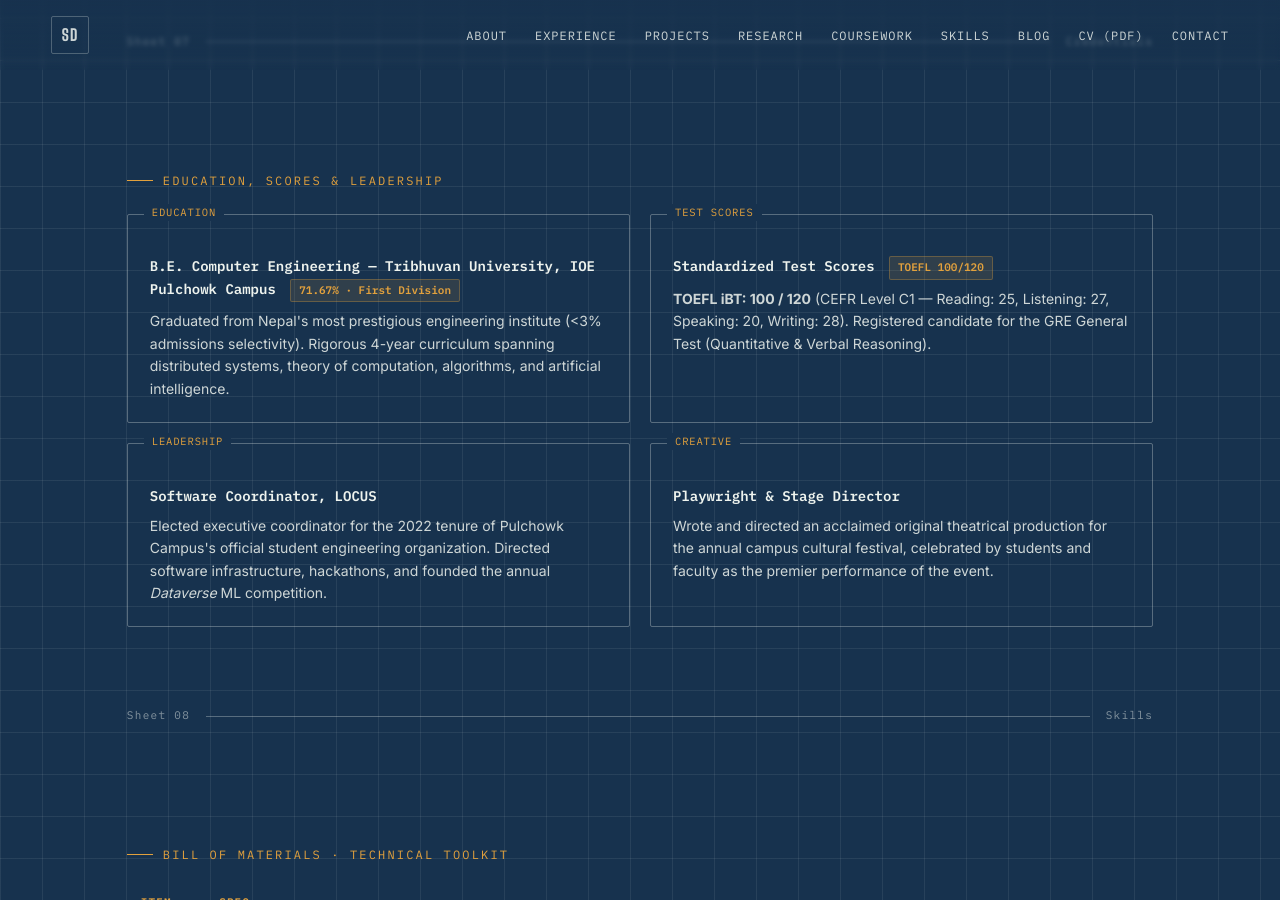
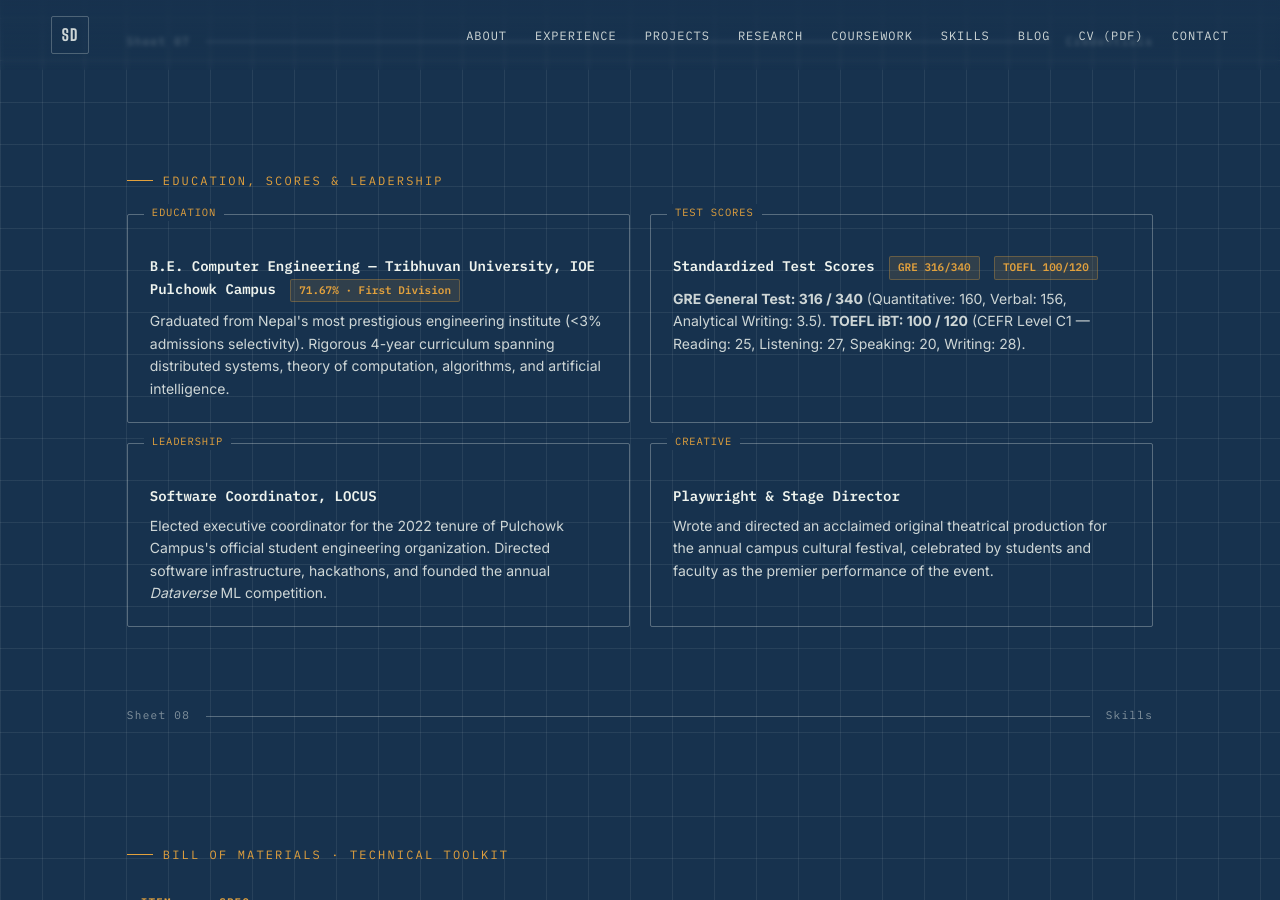
Before and after one commit to SmaranDhg/smarandhg.github.io, a Jekyll site: the page built from index.html, in a window 1280 px wide and 900 px high, scrolled down 5736 px. Built offline with Jekyll 4.4.1, drawn with Linux system fonts in a browser that asks for light colours.

Commit message:
feat: add GRE scores (316/340) to resume and website profile

```diff
--- a/index.html
+++ b/index.html
@@ -241,8 +241,8 @@ permalink: /
     </div>
 
     <div class="detail-card reveal" data-tag="TEST SCORES">
-      <h4>Standardized Test Scores <span class="metric-badge">TOEFL 100/120</span></h4>
-      <p><strong>TOEFL iBT: 100 / 120</strong> (CEFR Level C1 — Reading: 25, Listening: 27, Speaking: 20, Writing: 28). Registered candidate for the GRE General Test (Quantitative &amp; Verbal Reasoning).</p>
+      <h4>Standardized Test Scores <span class="metric-badge">GRE 316/340</span> <span class="metric-badge">TOEFL 100/120</span></h4>
+      <p><strong>GRE General Test: 316 / 340</strong> (Quantitative: 160, Verbal: 156, Analytical Writing: 3.5). <strong>TOEFL iBT: 100 / 120</strong> (CEFR Level C1 — Reading: 25, Listening: 27, Speaking: 20, Writing: 28).</p>
     </div>
 
     <div class="detail-card reveal" data-tag="LEADERSHIP">
```
Also changed, not shown: 2 other files.
